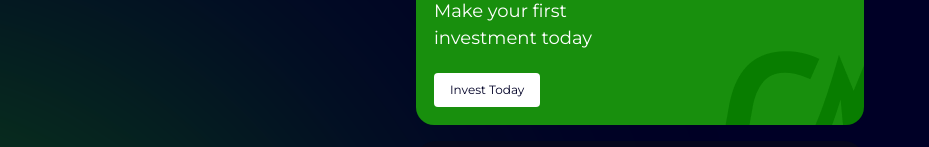
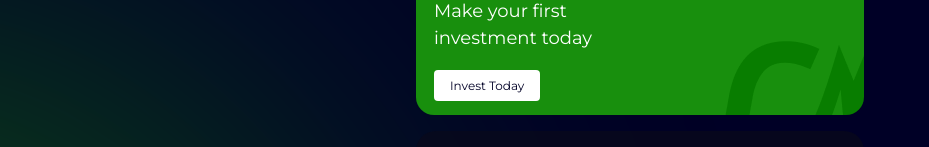
Before and after one commit to otobong23/ct6-frontend, a Next.js app: page /home in a window 1280 px wide. Shown: the part 124-271 px from the top of the page, without its empty margins (0-929 px from the left). Built offline with nearby package versions, Linux system fonts and the light colour scheme; no server answers; sample sign-in values are in the browser's storage.

Commit message:
repo updated

```diff
--- a/src/app/(user)/home/page.tsx
+++ b/src/app/(user)/home/page.tsx
@@ -35,9 +35,9 @@ export default function HomePage() {
       <section className="banner">
         <p className="banner-eyebrow">{t("Welcome CTSix")}</p>
         <p className="banner-title">{t("Make you first Investment today")}</p>
-        <button type="button" className="banner-btn">
+        <Link href="/deposit" type="button" className="banner-btn">
           {t("Invest Today")}
-        </button>
+        </Link>
       </section>
 
       <section className="assets-card">
```
